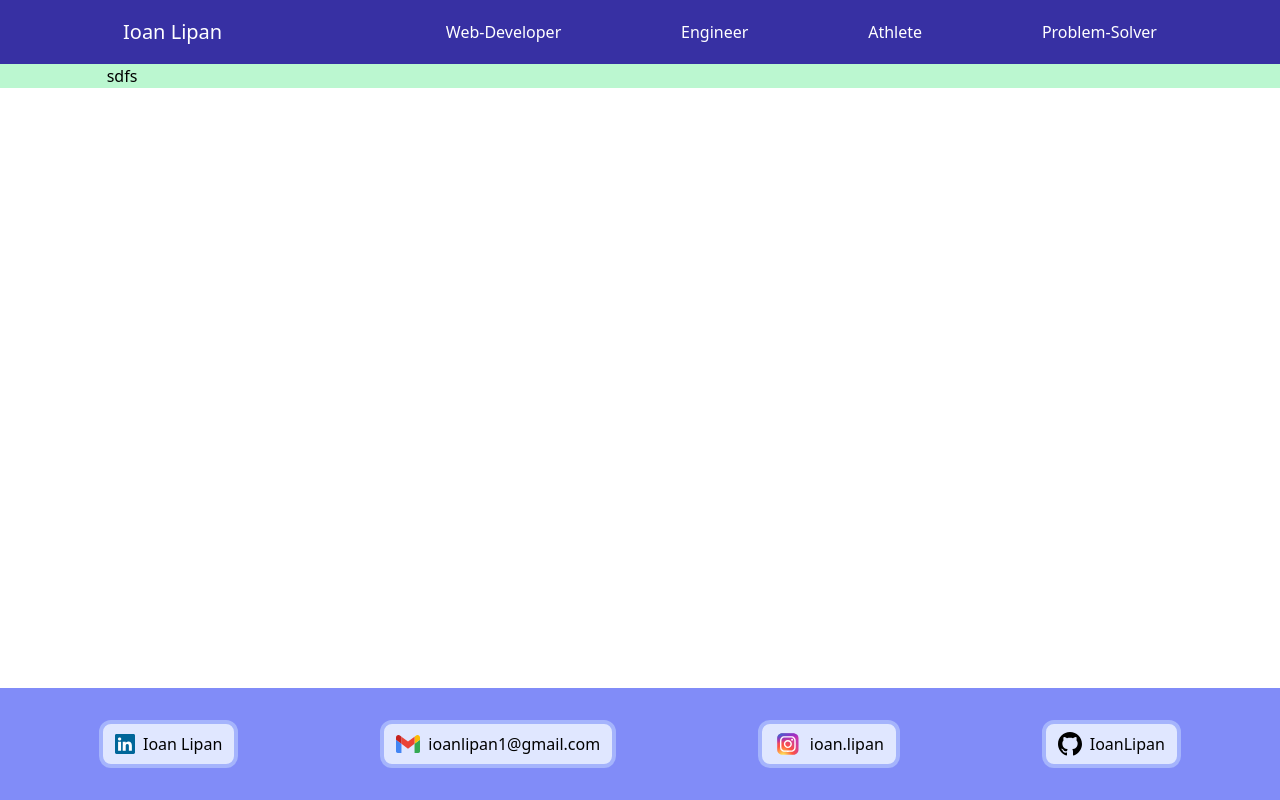
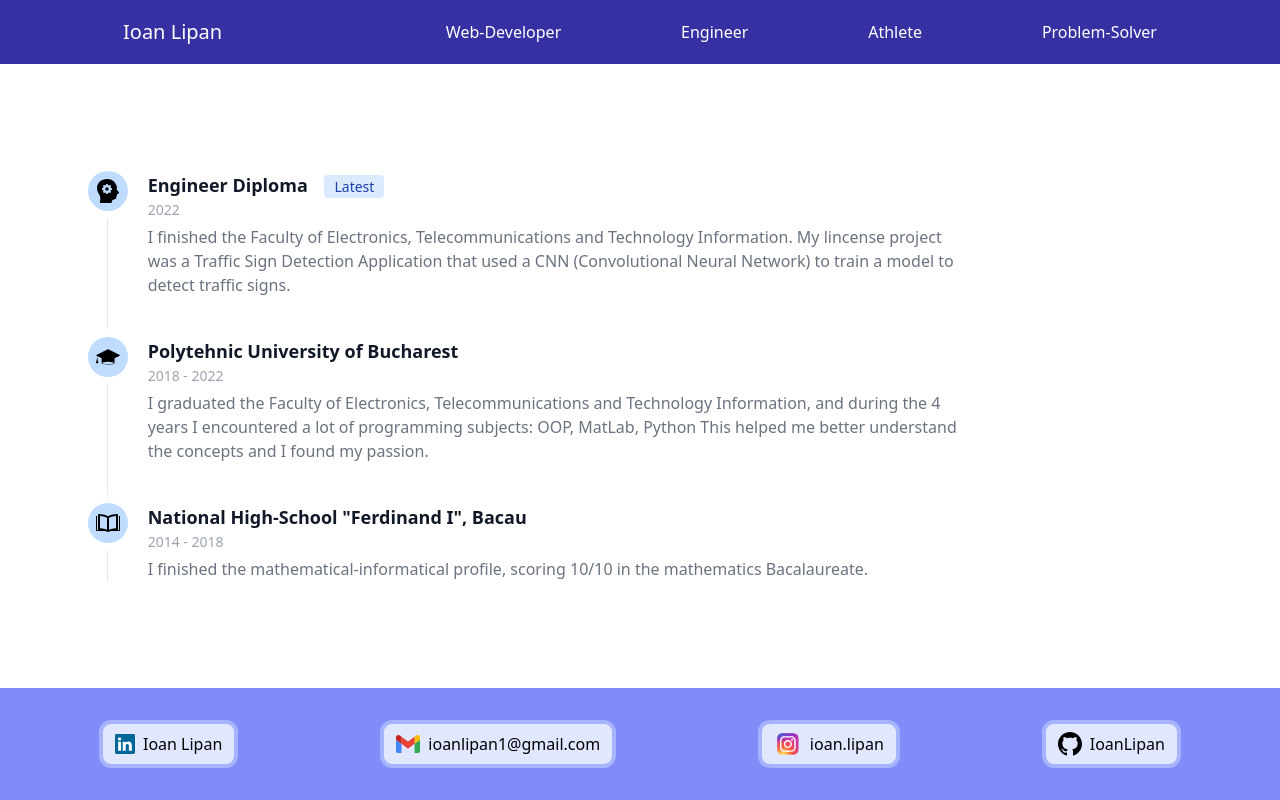
Before and after one commit to IoanLipan/ioanlipan, a Vue app: page /engineer in a window 1280 px wide. Built offline with nearby package versions, Linux system fonts and the light colour scheme.

Commit message:
engineed page almost ready

```diff
--- a/src/views/engineerPage.vue
+++ b/src/views/engineerPage.vue
@@ -1,8 +1,60 @@
 <template>
-  <div class="grid-of-12-container bg-green-200 mx-auto h-full w-full">
-    <div class="cols-2-10">
-        <div class="">sdfs</div>
-      <!-- <div class="text-5xl">this is the engineer page</div> -->
+  <div class="grid-of-12-container mt-auto">
+    <div class="col-start-2 col-span-8">
+      <ol class="relative border-l border-gray-200">
+        <li class="ml-10 mb-10">
+          <span class="flex absolute -left-5 justify-center items-center w-10 h-10
+             bg-blue-200 rounded-full ring-8 ring-white">
+             <svg width="24" height="24" xmlns="http://www.w3.org/2000/svg" fill-rule="evenodd" clip-rule="evenodd"><path d="M15.517 24h-11.646c.522-3.035.897-6.162-.422-8.028-1.666-2.357-2.43-4.742-2.449-6.883-.045-5.19 4.231-9.114 10.203-9.089 7.236.03 9.328 6.156 9.773 7.943.34 1.369-.898 1.869-.166 2.702.596.679 1.035 1.364 1.789 2.177.292.315.405.646.401.943-.006.434-.291.798-.748.958-.429.15-.76.32-1.215.443-.145 1.16-.521 2.572-.798 3.557-.737 2.62-2.896 1.059-3.881 2.607-.426.668-.64 1.738-.841 2.67zm-3.844-19h-1.346c-.243.681-.312 1.122-.842 1.341-.53.22-.888-.041-1.545-.353l-.952.952c.311.654.573 1.015.353 1.545-.219.53-.66.599-1.341.841v1.347c.68.242 1.122.312 1.341.842.222.534-.047.902-.353 1.544l.952.952c.652-.309 1.015-.573 1.545-.353v.001c.529.219.599.657.842 1.341h1.346c.243-.682.313-1.121.845-1.343h.001c.526-.219.883.042 1.541.354l.952-.952c-.31-.651-.573-1.014-.354-1.544.219-.529.662-.6 1.342-.842v-1.347c-.688-.244-1.123-.313-1.341-.841-.22-.53.041-.89.353-1.545l-.952-.952c-.651.31-1.014.573-1.545.353-.529-.219-.598-.657-.842-1.341zm-.673 6.667c-.92 0-1.667-.747-1.667-1.667 0-.921.747-1.667 1.667-1.667s1.667.746 1.667 1.667c0 .92-.747 1.667-1.667 1.667z"/></svg></span>
+          <h3 class="mb-1 text-lg font-semibold text-gray-900">
+            Engineer Diploma
+            <span class="bg-blue-100 text-blue-800 text-sm font-medium
+                mr-2 px-2.5 py-0.5 rounded ml-3">
+              Latest
+            </span>
+          </h3>
+          <time class="block mb-2 text-sm font-normal leading-none text-gray-400">
+            2022
+          </time>
+          <p class="text-base font-normal text-gray-500">
+            I finished the Faculty of Electronics, Telecommunications and Technology Information.
+            My lincense project was a Traffic Sign Detection Application that used a CNN
+            (Convolutional Neural Network) to train a model to detect traffic signs.
+          </p>
+        </li>
+        <li class="ml-10 mb-10">
+          <span class="flex absolute -left-5 justify-center items-center w-10 h-10
+             bg-blue-200 rounded-full ring-8 ring-white">
+             <svg version="1.1" id="Capa_1" xmlns="http://www.w3.org/2000/svg" xmlns:xlink="http://www.w3.org/1999/xlink" x="0px" y="0px" width="24px" height="24px" viewBox="0 0 50 50" style="enable-background:new 0 0 50 50;" xml:space="preserve"> <g> <path d="M49.367,20.627L26.713,9.301c-0.838-0.421-2.223-0.421-3.062,0L0.998,20.627c-0.845,0.419-0.845,1.107,0,1.535l1.269,0.635 v4.715c-0.43,0.117-0.754,0.489-0.754,0.954c0,0.366,0.205,0.679,0.502,0.853l-1.94,7.183C0.03,36.594,0,36.688,0,36.784l0,0v0.002 l0,0c0,0.662,1.129,1.2,2.521,1.2c1.389,0,2.517-0.538,2.521-1.2l0,0v-0.002l0,0c0-0.096-0.033-0.188-0.078-0.283l-1.937-7.183 c0.294-0.174,0.501-0.486,0.501-0.853c0-0.465-0.325-0.838-0.753-0.954v-4.465l9.054,4.532c-0.063,0.161-0.108,0.33-0.108,0.503 v9.495c0,0.002-0.001,0.011-0.001,0.014c0,1.888,6.028,3.425,13.458,3.425c7.437,0,13.462-1.537,13.462-3.425 c0-0.011-0.004-0.016-0.004-0.021c0,0.004,0.008,0.007,0.008,0.018v-9.506c0-0.173-0.045-0.342-0.11-0.503l10.834-5.417 C50.211,21.734,50.211,21.046,49.367,20.627z M25.177,40.159c-8.184,0-12.601-1.826-12.601-2.567c0-0.773,4.291-2.578,12.601-2.578 c8.318,0,12.603,1.805,12.603,2.578C37.779,38.332,33.368,40.159,25.177,40.159z"/> </g> <g> </g> <g> </g> <g> </g> <g> </g> <g> </g> <g> </g> <g> </g> <g> </g> <g> </g> <g> </g> <g> </g> <g> </g> <g> </g> <g> </g> <g> </g> </svg></span>
+          <h3 class="mb-1 text-lg font-semibold text-gray-900">
+            Polytehnic University of Bucharest
+          </h3>
+          <time class="block mb-2 text-sm font-normal leading-none text-gray-400">
+            2018 - 2022
+          </time>
+          <p class="text-base font-normal text-gray-500">
+            I graduated the Faculty of Electronics, Telecommunications and Technology Information,
+            and during the 4 years I encountered a lot of programming subjects: OOP, MatLab, Python
+            This helped me better understand the concepts and I found my passion.
+          </p>
+        </li>
+        <li class="ml-10">
+          <span class="flex absolute -left-5 justify-center items-center w-10 h-10
+             bg-blue-200 rounded-full ring-8 ring-white">
+            <svg xmlns="http://www.w3.org/2000/svg" width="24" height="24" viewBox="0 0 24 24"><path d="M23 5v13.883l-1 .117v-16c-3.895.119-7.505.762-10.002 2.316-2.496-1.554-6.102-2.197-9.998-2.316v16l-1-.117v-13.883h-1v15h9.057c1.479 0 1.641 1 2.941 1 1.304 0 1.461-1 2.942-1h9.06v-15h-1zm-12 13.645c-1.946-.772-4.137-1.269-7-1.484v-12.051c2.352.197 4.996.675 7 1.922v11.613zm9-1.484c-2.863.215-5.054.712-7 1.484v-11.613c2.004-1.247 4.648-1.725 7-1.922v12.051z"/></svg>
+          </span>
+          <h3 class="mb-1 text-lg font-semibold text-gray-900">
+            National High-School "Ferdinand I", Bacau
+          </h3>
+          <time class="block mb-2 text-sm font-normal leading-none text-gray-400">
+            2014 - 2018
+          </time>
+          <p class="text-base font-normal text-gray-500">
+            I finished the mathematical-informatical profile,
+            scoring 10/10 in the mathematics Bacalaureate.
+          </p>
+        </li>
+      </ol>
     </div>
   </div>
 </template>
```
Also changed, not shown: src/assets/graduated.svg (added).
